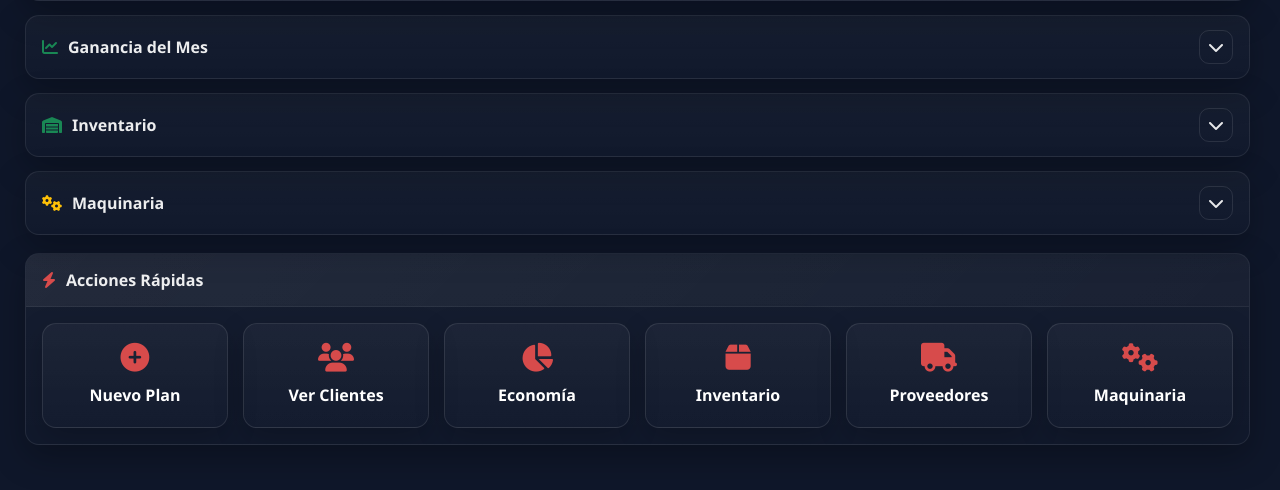
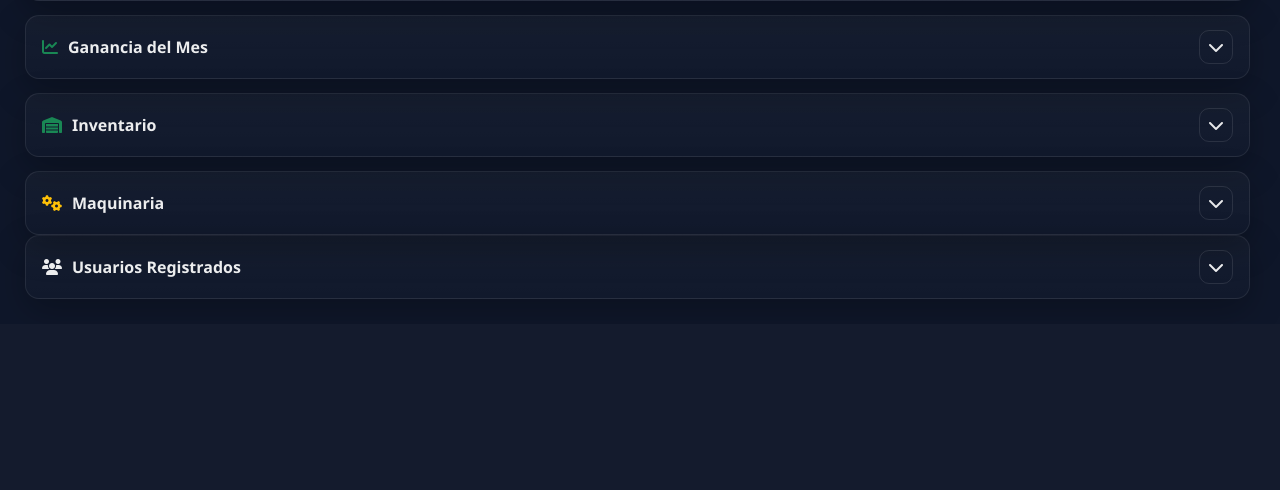
Before and after one commit to espinosarodrigyek-sketch/Gym-Xtreme1, a Django app: page /admin-panel/ in a window 1280 px wide. Shown: the part 847-1337 px from the top of the page. After the commit the page ends 1146 px from the top, so only its background shows below. Run offline with Django 4.2, Linux system fonts and the light colour scheme; a user stored in the database is signed in; tables that the repository leaves empty hold one stand-in row (values such as "Sample post"); some libraries are stand-ins or nearby versions.

Commit message:
Dashboard desplegable

```diff
--- a/usuarios/templates/admin_panel/dashboard.html
+++ b/usuarios/templates/admin_panel/dashboard.html
@@ -478,35 +478,35 @@ clientes_inactivos={{ clientes_inactivos }}
     </div>
 
     <!-- ACCIONES RÁPIDAS -->
-    <div class="card-dark" style="margin-top:18px;">
-        <div class="card-dark-header"><i class="fas fa-bolt" style="color:var(--rojo);"></i>Acciones Rápidas</div>
-        <div class="card-dark-body">
-            <div class="quick-grid">
-                <a href="/admin-panel/planes/crear/" class="quick-action">
-                    <i class="fas fa-plus-circle"></i>
-                    <span style="font-weight:600;">Nuevo Plan</span>
-                </a>
-                <a href="/panel/clientes/" class="quick-action">
-                    <i class="fas fa-users"></i>
-                    <span style="font-weight:600;">Ver Clientes</span>
-                </a>
-                <a href="/admin-panel/economia/" class="quick-action">
-                    <i class="fas fa-chart-pie"></i>
-                    <span style="font-weight:600;">Economía</span>
-                </a>
-                <a href="/productos/" class="quick-action">
-                    <i class="fas fa-box"></i>
-                    <span style="font-weight:600;">Inventario</span>
-                </a>
-                <a href="/proveedores/" class="quick-action">
-                    <i class="fas fa-truck"></i>
-                    <span style="font-weight:600;">Proveedores</span>
-                </a>
-                <a href="/maquinaria/" class="quick-action">
-                    <i class="fas fa-cogs"></i>
-                    <span style="font-weight:600;">Maquinaria</span>
-                </a>
+    <!-- USUARIOS -->
+<div class="acc-item" data-open="false">
+    <button class="acc-btn" type="button">
+        <span class="acc-left">
+            <i class="fas fa-users"></i>
+            Usuarios Registrados
+        </span>
+
+        <span class="acc-right">
+            <span class="acc-chevron">
+                <i class="fas fa-chevron-down"></i>
+            </span>
+        </span>
+    </button>
+
+    <div class="acc-content">
+        <div class="acc-inner">
+
+            {% for usuario in lista_usuarios %}
+            <div class="row-item">
+                <div>
+                    <strong>{{ usuario.username }}</strong>
+                    <div class="muted">{{ usuario.email }}</div>
+                </div>
             </div>
+            {% empty %}
+            <div>No hay usuarios.</div>
+            {% endfor %}
+
         </div>
     </div>
 </div>
```
